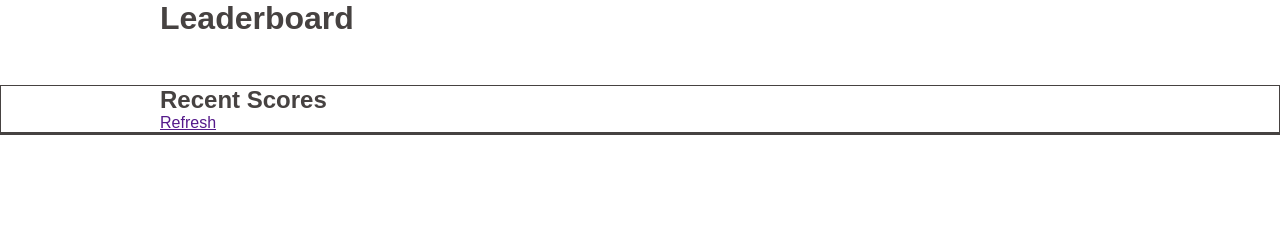
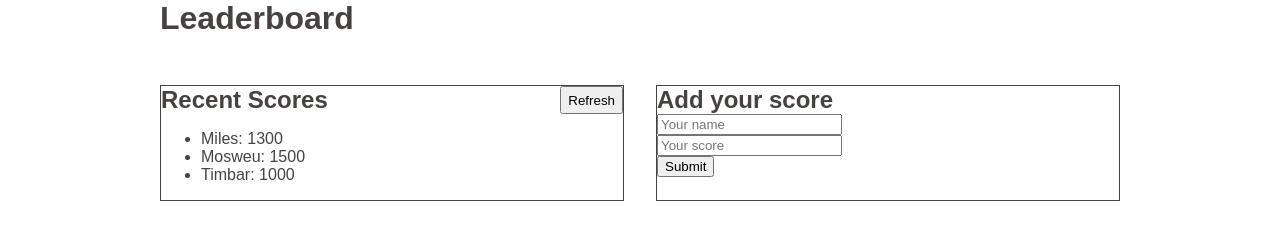
Before and after one commit to Timbar09/Leaderboard, a website built with webpack: page dist/index.html in a window 1280 px wide. Built offline with nearby package versions, Linux system fonts and the light colour scheme.

Commit message:
Update README.md file

```diff
--- a/dist/index.html
+++ b/dist/index.html
@@ -14,16 +14,34 @@
     </header>
 
     <main class="main">
-      <section class="scores">
-        <div class="container">
-          <div class="scores">
-            <h2 class="scores__title section__title">Recent Scores</h2>
-            <a href="" class="score__cta btn">Refresh</a>
+      <div class="container flex">
+        <section class="recent">
+          <div class="recent__title-wrap flex flex-jc-sb">
+            <h2 class="recent__title section__title">Recent Scores</h2>
+            <button class="recent__cta btn">Refresh</button>
           </div>
-        </div>
-      </section>
 
-      <section class="add"></section>
+          <ul class="recent__scores"></ul>
+        </section>
+
+        <section class="add">
+          <h2 class="add__title">Add your score</h2>
+
+          <form action="#" class="add__form">
+            <div class="input__container">
+              <input type="text" id="user" name="user_name" placeholder="Your name" required />
+            </div>
+
+            <div class="input__container">
+              <input type="number" id="score" name="user_score" placeholder="Your score" required />
+            </div>
+
+            <div class="input__container">
+              <input type="submit" />
+            </div>
+          </form>
+        </section>
+      </div>
     </main>
 
     <footer class="footer"></footer>
```
Also changed, not shown: dist/main.js (+195 -4 lines), README.md.
